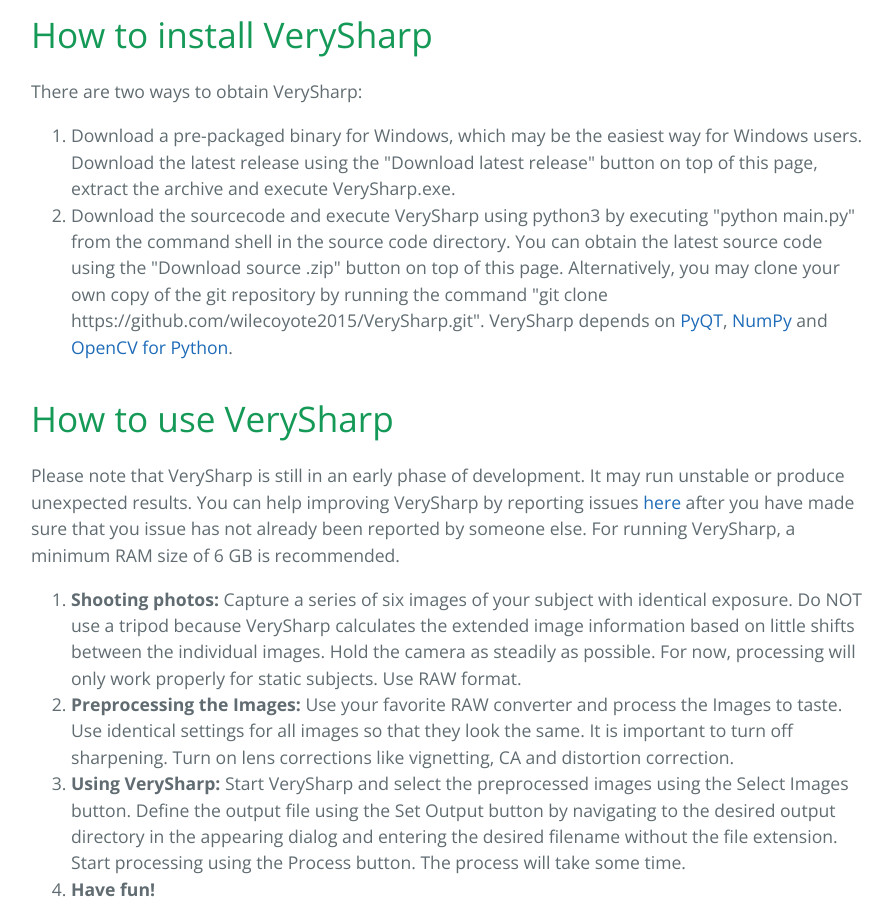
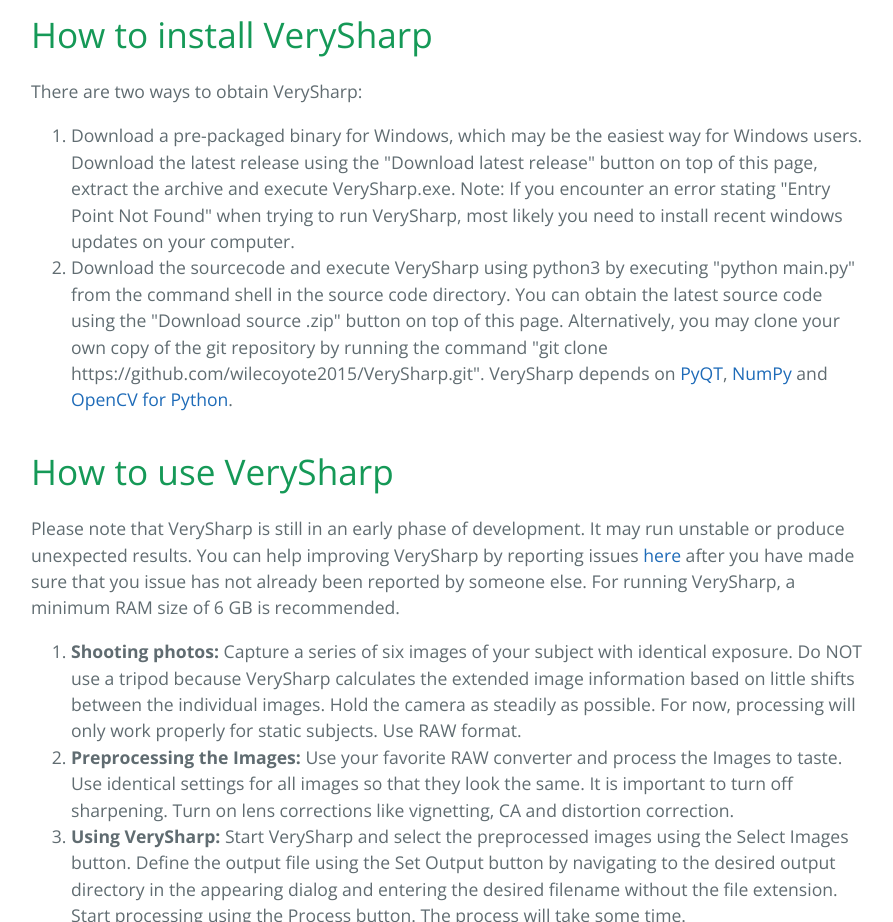
Before and after one commit to wilecoyote2015/VerySharp, a plain HTML site: page docs/index.html in a window 1280 px wide. Shown: the part 3860-4782 px from the top of the page, without its empty margins (193-1086 px from the left). Drawn offline with nearby package versions, Linux system fonts and the light colour scheme; files whose address does not match are found by name.

Commit message:
Update index.html

```diff
--- a/docs/index.html
+++ b/docs/index.html
@@ -68,7 +68,7 @@ Note that the moire artifacts on the roof disappear!</p>
 <p>There are two ways to obtain VerySharp:</p>
 
 <ol>
-<li>Download a pre-packaged binary for Windows, which may be the easiest way for Windows users. Download the latest release using the "Download latest release" button on top of this page, extract the archive and execute VerySharp.exe.</li>
+<li>Download a pre-packaged binary for Windows, which may be the easiest way for Windows users. Download the latest release using the "Download latest release" button on top of this page, extract the archive and execute VerySharp.exe. Note: If you encounter an error stating "Entry Point Not Found" when trying to run VerySharp, most likely you need to install recent windows updates on your computer.</li>
 <li>Download the sourcecode and execute VerySharp using python3 by executing "python main.py" from the command shell in the source code directory. You can obtain the latest source code using the "Download source .zip" button on top of this page. Alternatively, you may clone your own copy of the git repository by running the command "git clone https://github.com/wilecoyote2015/VerySharp.git". VerySharp depends on <a href="https://riverbankcomputing.com/software/pyqt/intro" target="_blank">PyQT</a>, <a href="https://numpy.org" target="_blank">NumPy</a> and <a href="http://www.opencv.org" target="_blank">OpenCV for Python</a>.</li>
 </ol>
 
```
